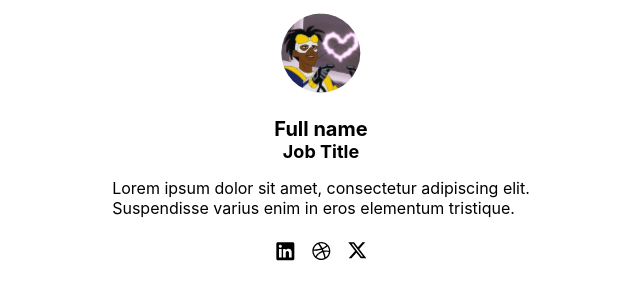
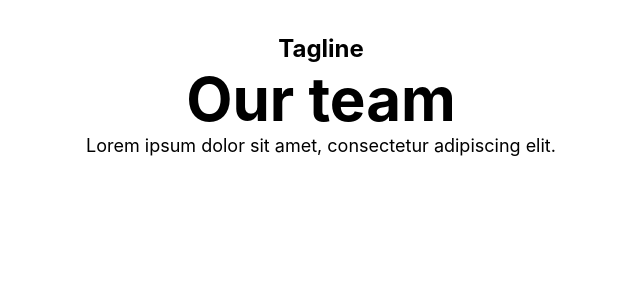
Before and after one commit to willonb/react-course, a React (Create React App) app: page / in a window 1280 px wide. Shown: the top 300 px of the page, without its empty margins (319-959 px from the left). Built offline with nearby package versions, Linux system fonts and the light colour scheme.

Commit message:
atulização2

```diff
--- a/src/App.jsx
+++ b/src/App.jsx
@@ -1,12 +1,12 @@
 import "./App.css";
 
-import Content from "./components/Team/components/content"
+import Section from "./components/Team/components/section"
 
 function App() {
   return (
     <body>
 
-      <Content />
+     <Section />
 
     </body>
   );
--- a/src/components/Team/components/main.jsx
+++ b/src/components/Team/components/main.jsx
@@ -3,10 +3,10 @@ import "../styles.css"
 
 
 export default function main() {
-  (
+return (
     <div>
-      <h1></h1>
-      <h2></h2>
+      <h1>nlççlçlçlçlçloçiuo</h1>
+      <h2>dhgfrnjfhmj</h2>
       <p></p>
     </div>
   )
--- a/src/components/Team/components/section.jsx
+++ b/src/components/Team/components/section.jsx
@@ -1,11 +1,19 @@
 import "../styles.css"
 
 export default function section(){
-  (
-    <div>
-      <h2></h2>
-      <h1></h1>
-      <p></p>
+  return (
+    <div className="section-container">
+      <div className="text-titulo">
+        <h2>Tagline</h2>
+      </div>
+
+      <div className="text-name">
+      <h1>Our team</h1>
+      </div>
+
+      <div className="text-descri">
+        <p>Lorem ipsum dolor sit amet, consectetur adipiscing elit.</p>
+      </div>
     </div>
   )
 
--- a/src/components/Team/styles.css
+++ b/src/components/Team/styles.css
@@ -61,3 +61,32 @@
   justify-content: center;
   gap: 17px;
 }
+
+.section-container {
+  margin-top: 20px;
+  display: flex;
+  justify-content: center;
+  flex-direction: column;
+  align-items: center;
+  width: 768px;
+  height: 149px;
+
+  font-family: -apple-system, BlinkMacSystemFont, 'Segoe UI', Roboto, Oxygen, Ubuntu, Cantarell, 'Open Sans', 'Helvetica Neue', sans-serif;
+
+}
+
+.text-titulo {
+  font-size: 16px;
+  font-weight: 600px;
+}
+
+.text-name {
+  font-size: 30px;
+  font-weight: 700px;
+
+}
+
+.text-descri {
+  font-size: 18px;
+  font-weight: 400px;
+}
```
